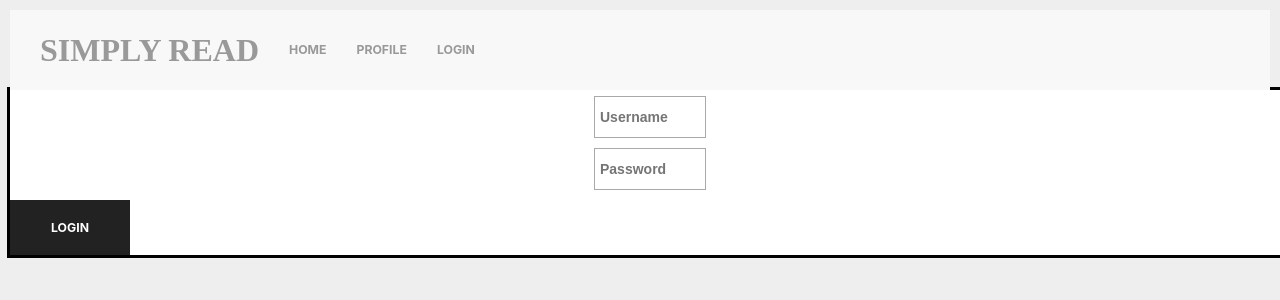
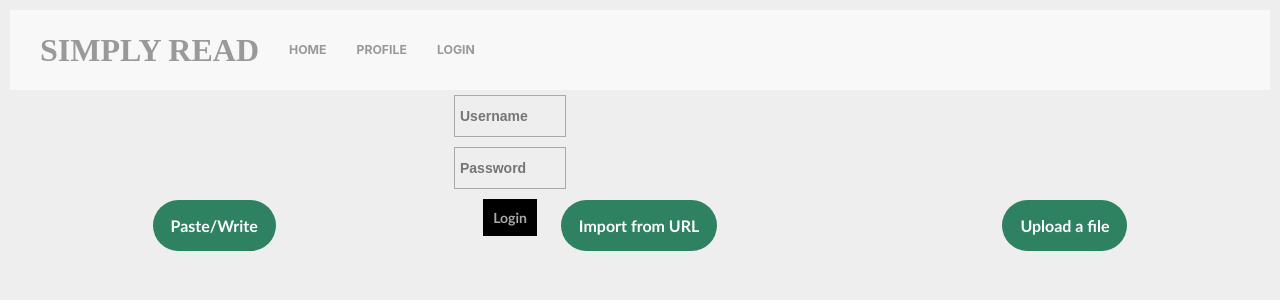
Before and after one commit to Lame-Ass-Koreans/SimplyRead, a React (Create React App) app: page / in a window 1280 px wide. Both pictures are taken after a click on the link "LOGIN". Shown: the top 300 px of the page. Built offline with nearby package versions, Linux system fonts and the light colour scheme.

Commit message:
css
Login dropdown enhanced

```diff
--- a/src/MainPage/MainPage.css
+++ b/src/MainPage/MainPage.css
@@ -98,12 +98,19 @@ textarea:hover {
     margin-left: auto;
     margin-right: auto;
 }
+.login0 {
+    position:absolute;
+    width:1000px;
+    margin-left: auto;
+    margin-right: auto;
+
+}
 
 .login1 input,
 .login2 input{
     background: transparent;
-	width: 100px;
-	height: 30px;
+	width: 80px;
+	height: 20px;
     border-style: solid;
     border-width: 1px;
     border-color: darkgrey;
@@ -114,3 +121,24 @@ textarea:hover {
     margin-left: auto;
     margin-right: auto;
 }
+
+.login3 button{
+    color: darkgrey;
+    font-size: 10px;
+    font-weight: bold;
+    font-family: "Trebuchet MS";
+
+    background-color: black;
+    border: none;
+    padding: 10px 10px;
+    text-align: center;
+    display: inline-block;
+    font-size: 14px;
+    margin: 10px;
+    transition: 0.3s;
+    border-radius:0px;
+
+    display: block;
+    margin-left: auto;
+    margin-right: auto;
+}
--- a/src/MainPage/MainPage.tsx
+++ b/src/MainPage/MainPage.tsx
@@ -151,20 +151,22 @@ export const MainPage = () => {
                 <StickyNav toggleRSM={false} links={stickyLinks}/>
             </div>
             {showLogin &&
-                <div style={{position:"absolute", zIndex:10, width:"100%", outline:"solid", backgroundColor:"white"}}>
-                    <div>
+                <div>
+                    <div className="login0">
                         <div className="login1">
                             <input value={userName} onChange={(e) => {setUserName(e.target.value);setBadLogin(false)}} type="text" placeholder="Username"/>
                         </div>
                         <div className="login2">
                             <input value={password} onChange={(e) => {setPassword(e.target.value);setBadLogin(false)}} type="password" placeholder="Password"/>
                         </div>
-                        <button className="uk-button uk-button-secondary uk-button-large" onClick={() => {
+                        <div className="login3">
+                        <button onClick={() => {
                             callLogin()
                         }}>
                             Login
                         </button>
-                        {badLogin && <p style={{color: "red"}}>
+                        </div>
+                        {badLogin && <p style={{color: "red", textAlign:'center'}}>
                             Login Failed!
                         </p>}
                     </div>
```
